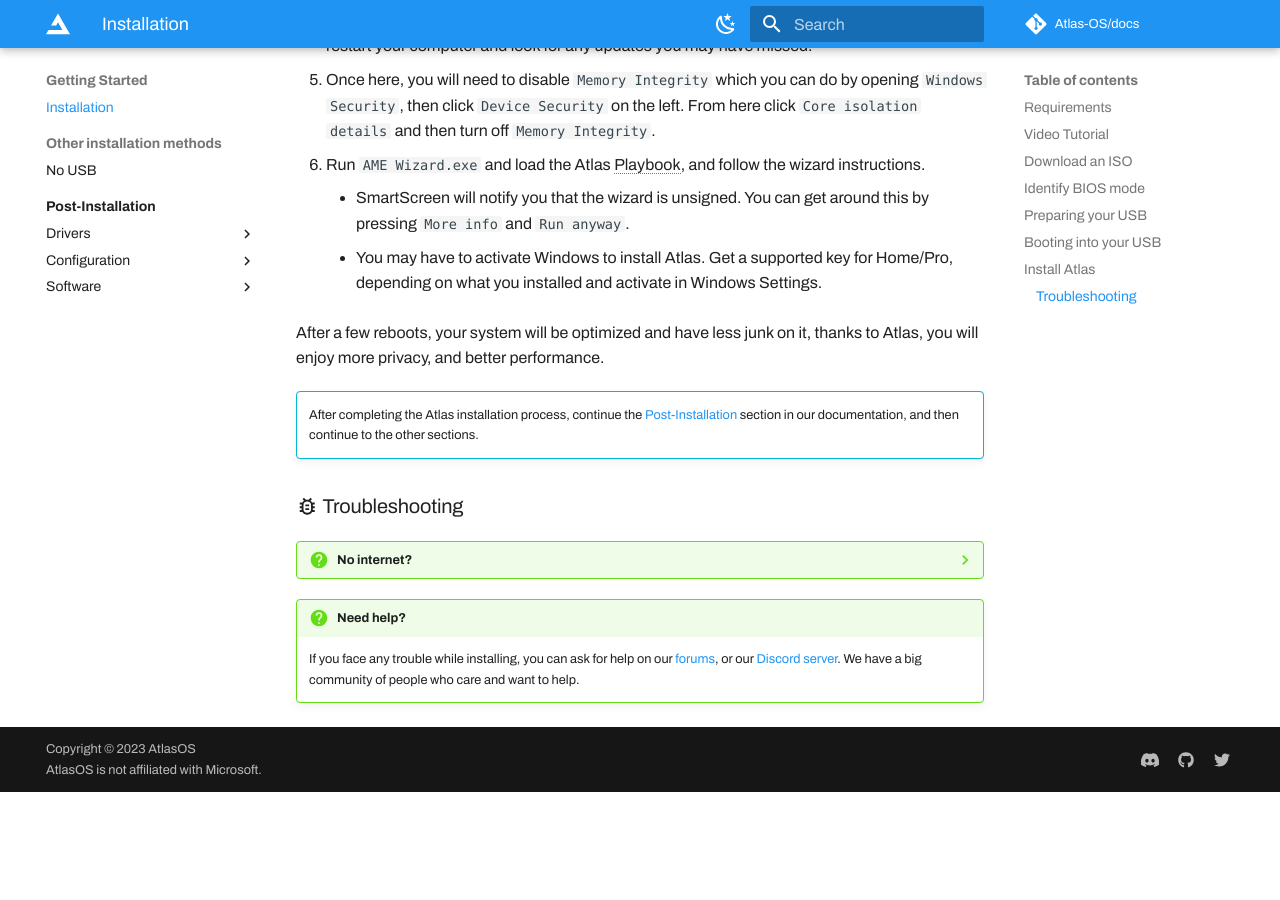
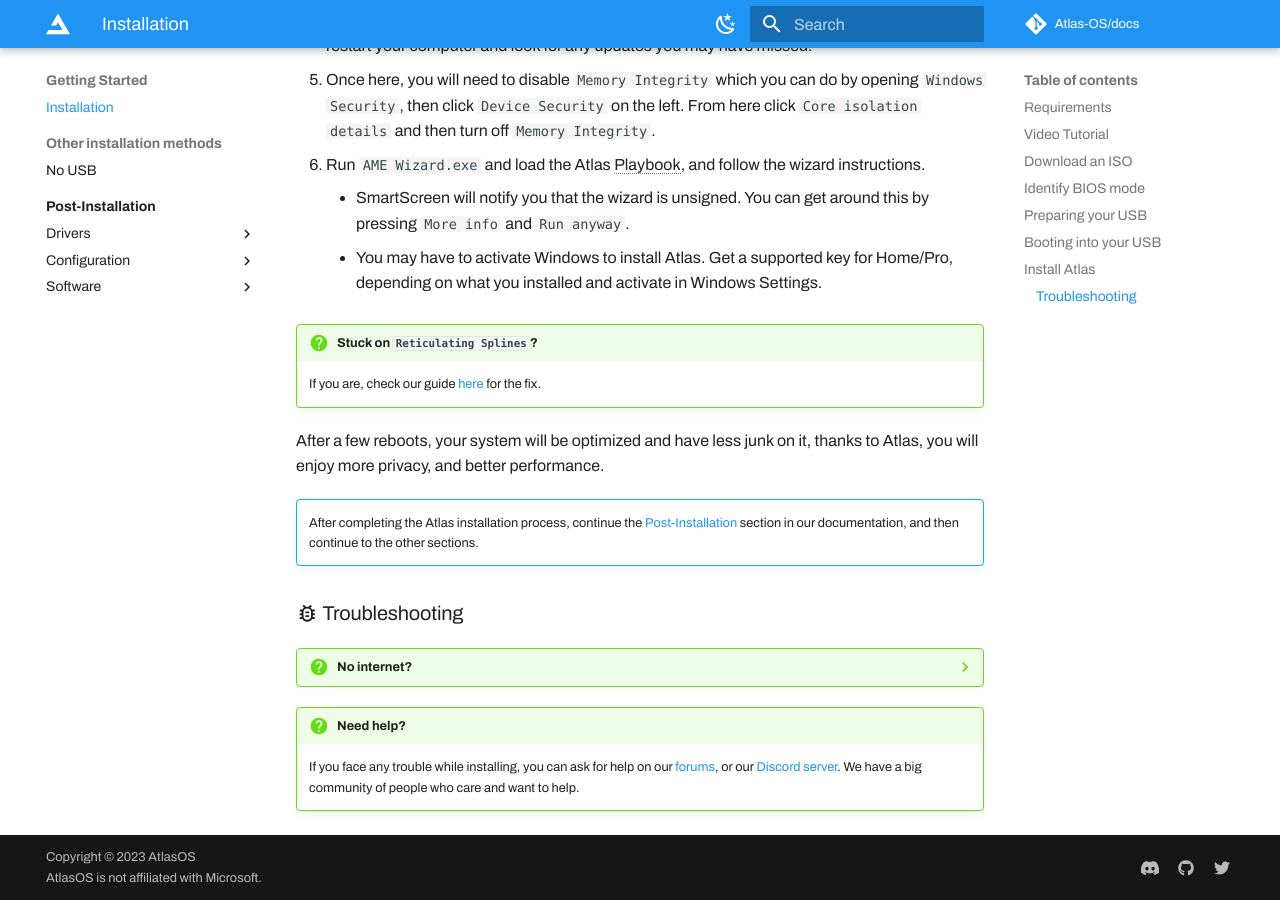
Before and after one commit to Atlas-OS/docs, an MkDocs documentation site: the page built from docs/getting-started/installation.md, in a window 1280 px wide and 900 px high, scrolled down 4534 px. Built offline with MkDocs 1.6.1 and Material for MkDocs 9.7.7, drawn with Linux system fonts in a browser that asks for light colours; some web fonts are replaced; comment, search, counter and statistics services are not loaded; before the commit the page ends 5326 px from its top, so only the background shows below that.

Commit message:
docs: :memo: reticulating splines clarification in install

```diff
--- a/docs/getting-started/installation.md
+++ b/docs/getting-started/installation.md
@@ -139,6 +139,9 @@ You will either get ``UEFI`` or ``Legacy``. ``UEFI`` is a newer BIOS mode that i
     - SmartScreen will notify you that the wizard is unsigned. You can get around this by pressing ``More info`` and ``Run anyway``.
     - You may have to activate Windows to install Atlas. Get a supported key for Home/Pro, depending on what you installed and activate in Windows Settings.
 
+!!! question "Stuck on `Reticulating Splines`?"
+    If you are, check our guide [here](/troubleshooting/common-issues/reticulating-splines/) for the fix.
+
 After a few reboots, your system will be optimized and have less junk on it, thanks to Atlas, you will enjoy more privacy, and better performance.
 
 !!! info ""
```
